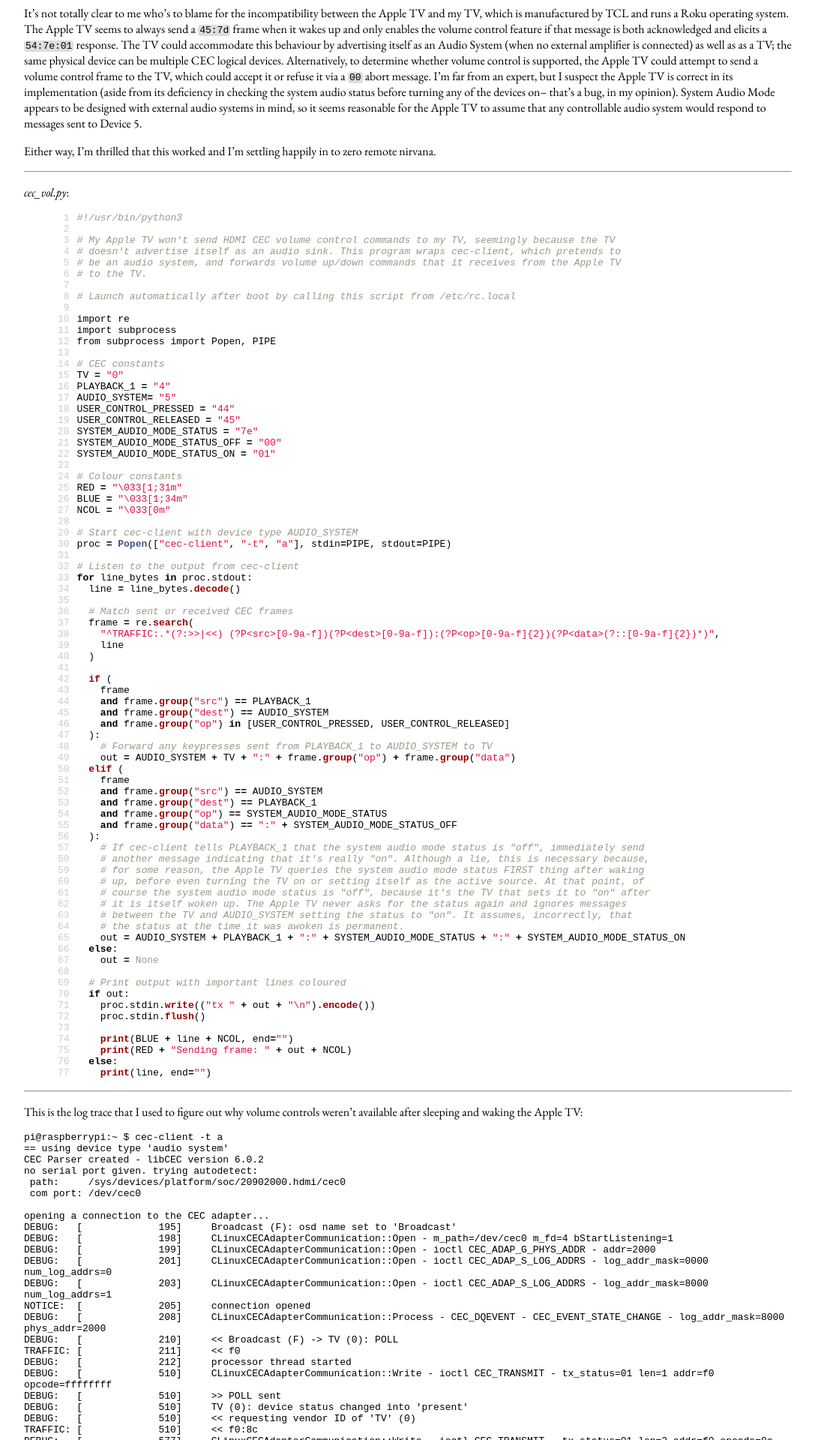
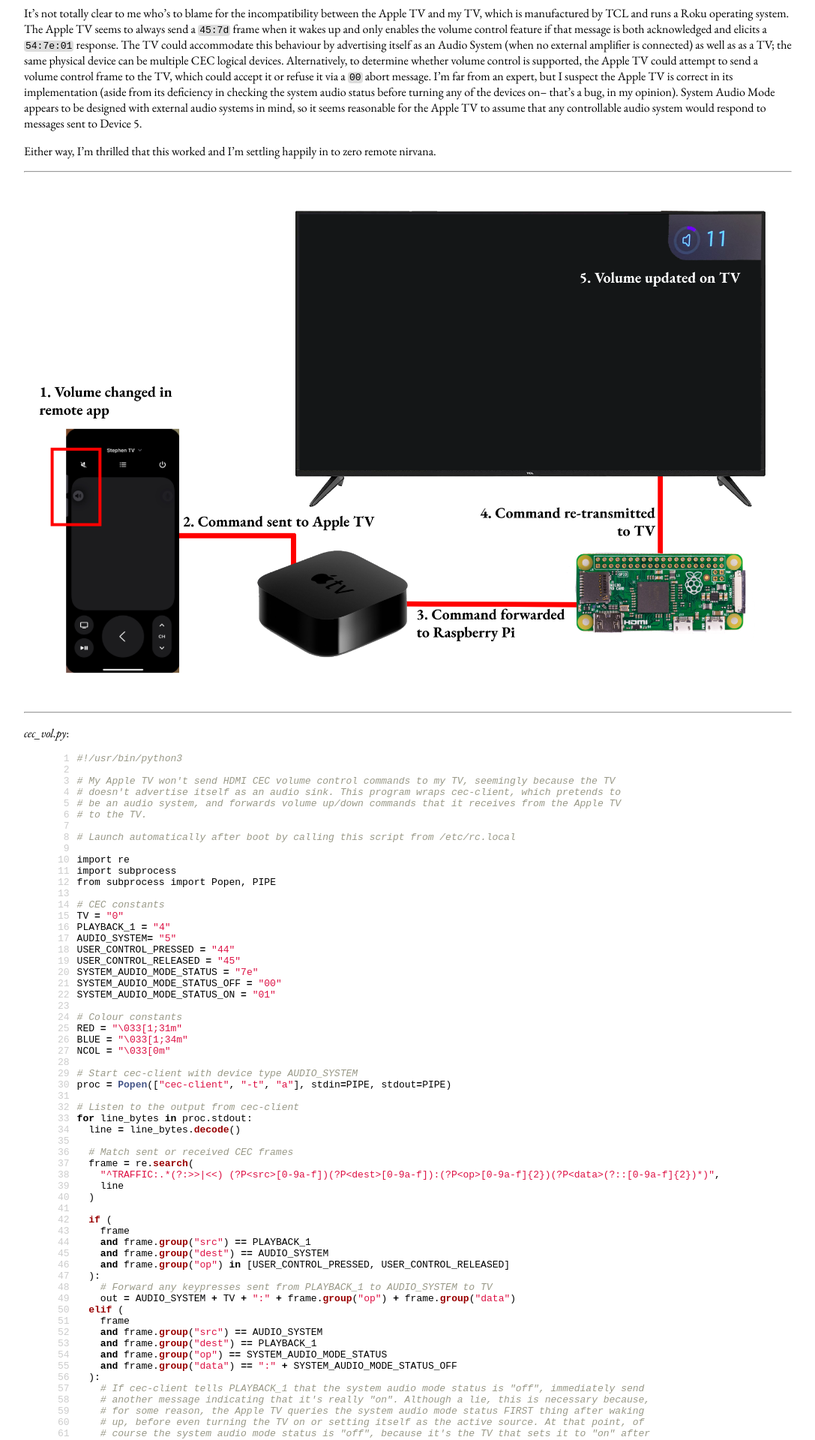
Before and after one commit to sjahu/sjahu.github.io, a Jekyll site: the page built from blog/_posts/2022-04-06-hdmi-cec-volume-control.md, in a window 1280 px wide. Shown: the part 3505-5425 px from the top of the page at 75% size, without its empty margins (96-1183 px from the left). Built offline with Jekyll 4.4.1, drawn with Linux system fonts in a browser that asks for light colours.

Commit message:
Add diagram to HDMI CEC post

```diff
--- a/blog/_posts/2022-04-06-hdmi-cec-volume-control.md
+++ b/blog/_posts/2022-04-06-hdmi-cec-volume-control.md
@@ -58,6 +58,10 @@
 It's not totally clear to me who's to blame for the incompatibility between the Apple TV and my TV, which is manufactured by TCL and runs a Roku operating system. The Apple TV seems to always send a `45:7d` frame when it wakes up and only enables the volume control feature if that message is both acknowledged and elicits a `54:7e:01` response. The TV could accommodate this behaviour by advertising itself as an Audio System (when no external amplifier is connected) as well as as a TV; the same physical device can be multiple CEC logical devices. Alternatively, to determine whether volume control is supported, the Apple TV could attempt to send a volume control frame to the TV, which could accept it or refuse it via a `00` abort message. I'm far from an expert, but I suspect the Apple TV is correct in its implementation (aside from its deficiency in checking the system audio status before turning any of the devices on-- that's a bug, in my opinion). System Audio Mode appears to be designed with external audio systems in mind, so it seems reasonable for the Apple TV to assume that any controllable audio system would respond to messages sent to Device 5.
 
 Either way, I'm thrilled that this worked and I'm settling happily in to zero remote nirvana.
+
+---
+
+![](/assets/images/blog/2022-04-06/diagram.png)
 
 ---
 
```
Also changed, not shown: assets/images/blog/2022-04-06/diagram.png (added).
